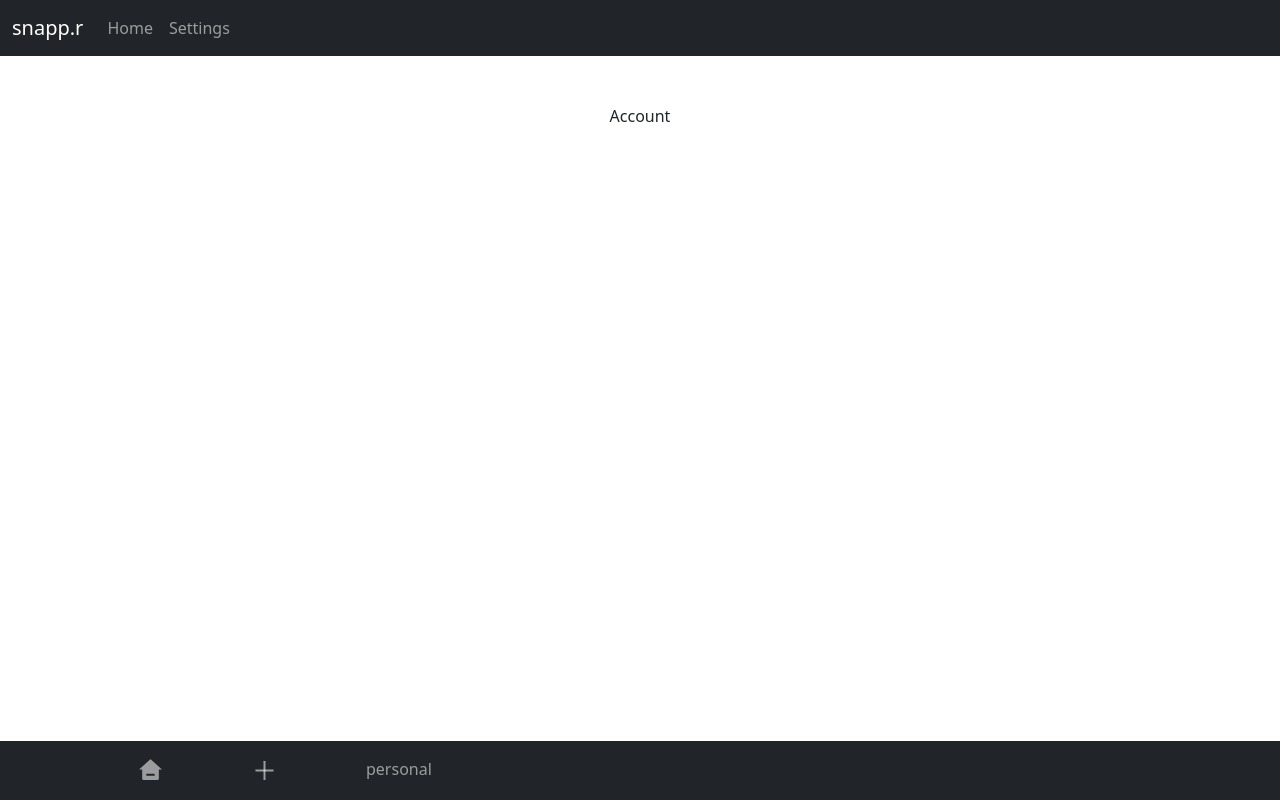
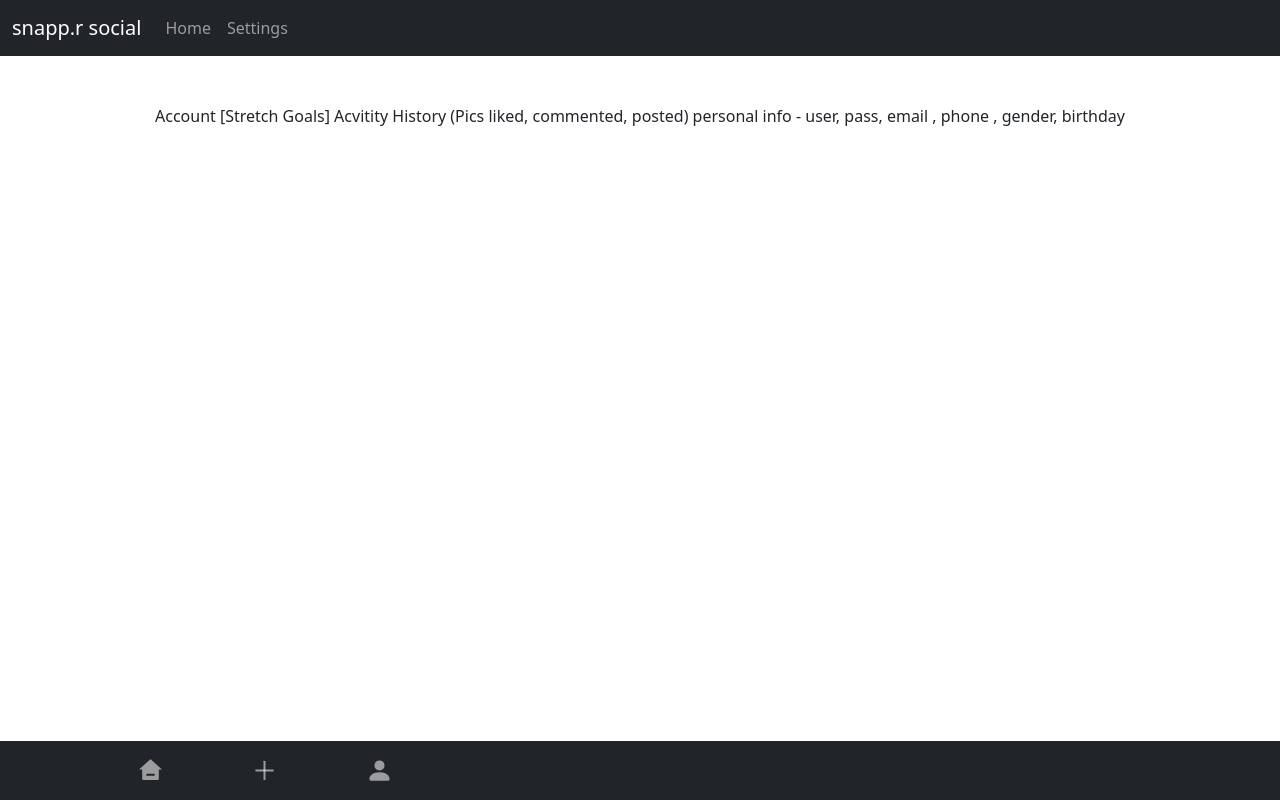
Before and after one commit to hongssam9/Project4_FrontEnd, a React (Create React App) app in the folder frontend/: page /Account in a window 1280 px wide. Built offline with nearby package versions, Linux system fonts and the light colour scheme; no server answers.

Commit message:
personal info component

```diff
--- a/frontend/package.json
+++ b/frontend/package.json
@@ -6,6 +6,7 @@
     "@testing-library/jest-dom": "^5.16.1",
     "@testing-library/react": "^12.1.2",
     "@testing-library/user-event": "^13.5.0",
+    "axios": "^0.25.0",
     "bootstrap": "^5.1.3",
     "react": "^17.0.2",
     "react-bootstrap": "^2.1.0",
--- a/frontend/src/App.js
+++ b/frontend/src/App.js
@@ -1,4 +1,5 @@
 import "./App.css";
+import React from 'react';
 import { Route} from "react-router-dom";
 import { Container, Navbar, Nav } from "react-bootstrap";
 import Login from "./components/Login.jsx";
@@ -11,11 +12,29 @@ import Imagefeed from "./components/Imagefeed.jsx";
 import Account from "./components/Account.jsx";
 import { RiHome3Fill } from "react-icons/ri";
 import { AiOutlinePlus } from "react-icons/ai";
+import { BsFillPersonFill } from 'react-icons/bs'
+import axios from 'axios';
 
-function App() {
-  return (
-    <div className="App">
-      <Navbar
+class App extends React.Component {
+
+  state = {
+      details : [],
+  }
+  componentDidMount() {
+      let data ;
+      axios.get('http://shtsxh.herokuapp.com/')
+      .then(res => {
+          data = res.data;
+          this.setState({
+              details : data
+          });
+      })
+      .catch(err => {})
+  }
+render() {
+  return(
+    <div className = "App">
+          <Navbar
         bg="dark"
         variant="dark"
         expand="lg"
@@ -24,7 +43,7 @@ function App() {
       >
         <Container fluid>
           <Navbar.Brand className="navbar-logo" href="/">
-            snapp.r
+            snapp.r social
           </Navbar.Brand>
           <Navbar.Toggle aria-controls="basic-navbar-nav" />
           <Navbar.Collapse id="basic-navbar-nav">
@@ -55,12 +74,15 @@ function App() {
               <Nav.Link className = "mx-5" href="/"><RiHome3Fill size={25}/></Nav.Link>
                 {/* Add Image button */}
               <Nav.Link className = "mx-4" href="#features"> <AiOutlinePlus size={27}/></Nav.Link>
-              <Nav.Link className = "mx-5" href="/Userprof">personal</Nav.Link>
+              {/*  link plus sign to 'add image' function */}
+              <Nav.Link className = "mx-5" href="/Userprof"><BsFillPersonFill size={27}/></Nav.Link>
             </Nav>
           </Container>
         </Navbar>
       </Container>
     </div>
-  );
+    );
 }
+}
+
 export default App;
--- a/frontend/src/components/Account.jsx
+++ b/frontend/src/components/Account.jsx
@@ -4,6 +4,10 @@ function Account(props) {
     return (
         <div>
             Account
+
+            [Stretch Goals] Acvitity History (Pics liked, commented, posted)
+
+            personal info - user, pass, email , phone , gender, birthday
         </div>
     );
 }
```
Also changed, not shown: 1 other file (tests, documents, lock files or other folders).
